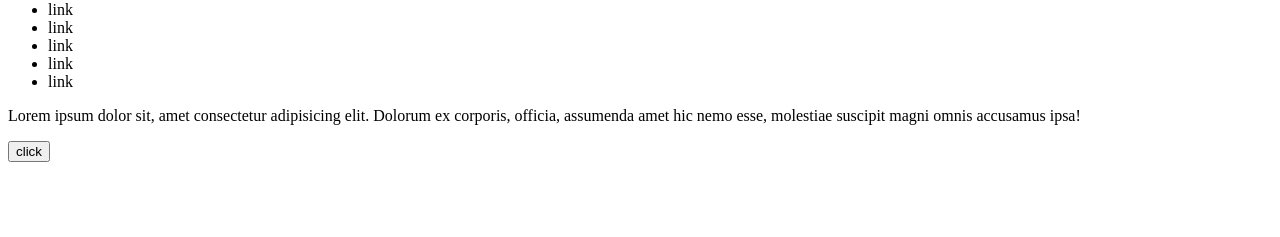
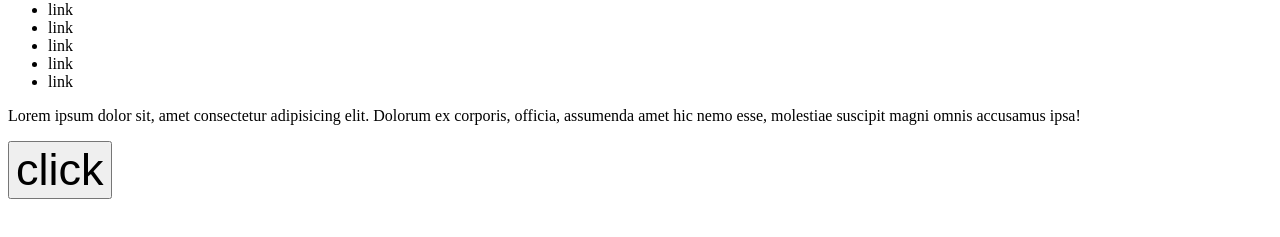
Before and after one commit to poni-poni/hellozzzzzz, a plain HTML site: page index.html in a window 1280 px wide. Shown: the part 79-316 px from the top of the page. Drawn offline with Linux system fonts and the light colour scheme.

Commit message:
version 5

```diff
--- a/styel.css
+++ b/styel.css
@@ -1,3 +1,7 @@
 h1 {
     color: red;
 }
+
+button {
+    font-size: 45px;
+}
```
